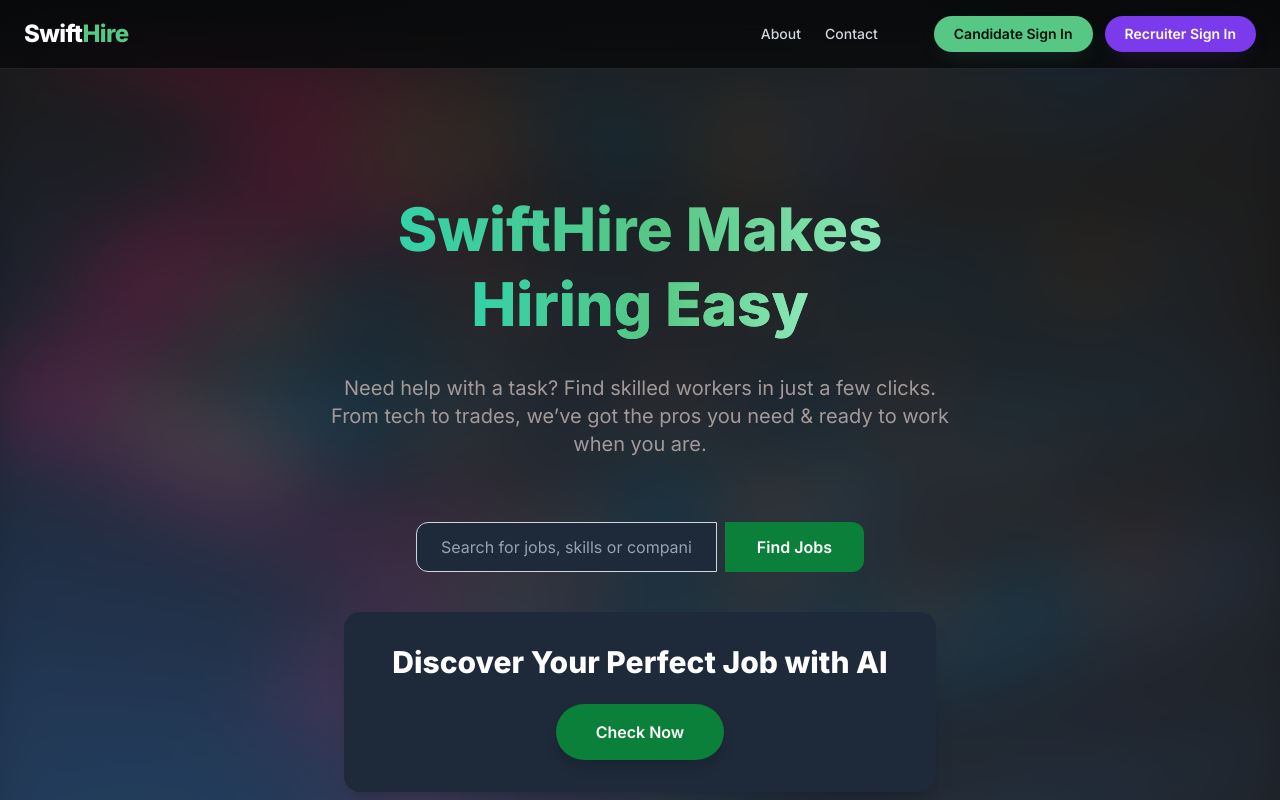
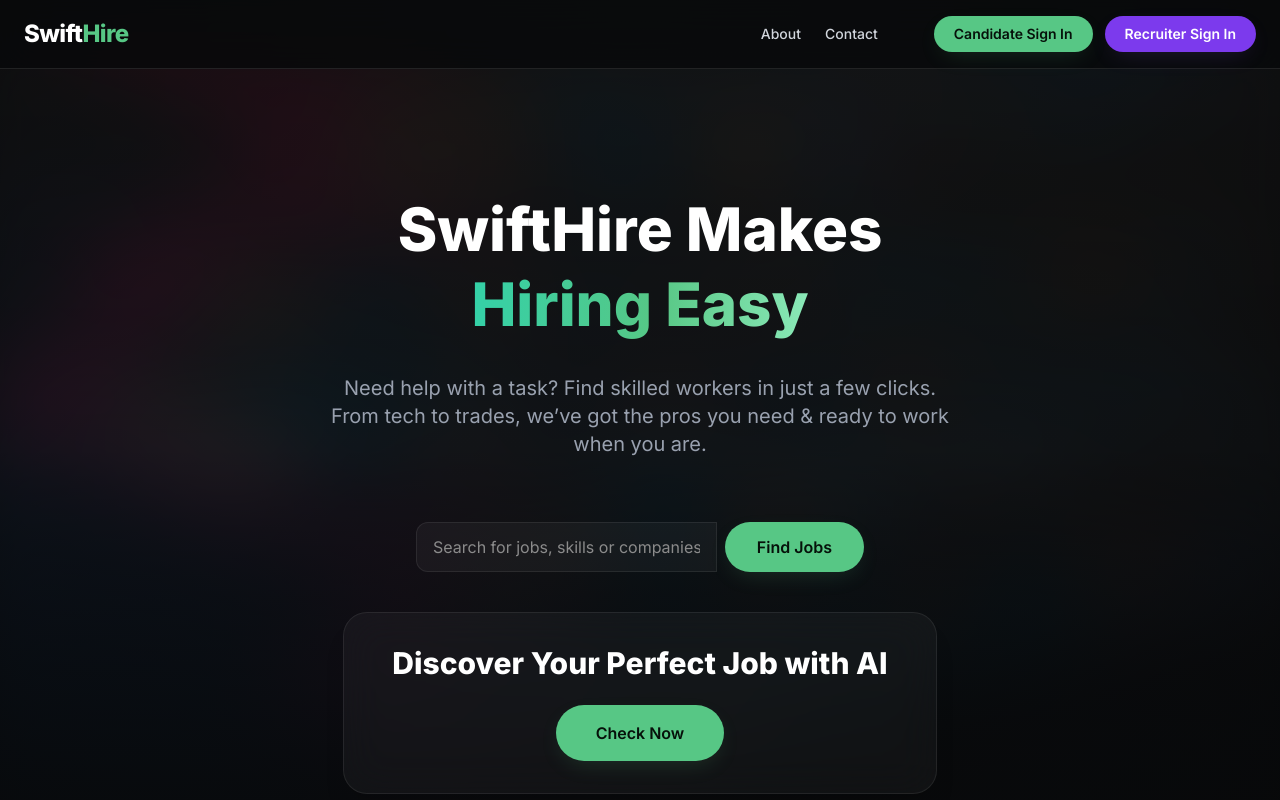
Before and after one commit to icodervivek/swifthire, a React (Vite) app in the folder client/: page / in a window 1280 px wide. Shown: the top 800 px of the page. Built offline with nearby package versions, Linux system fonts and the light colour scheme.

Commit message:
style(client): redesign home page hero sections and search bar
Replace the flat gray CTA card, clashing red accent text, and
mismatched search input border with the shared glass-card/field/
btn-primary system, and swap the green-teal-yellow gradient text for a
single cohesive brand gradient.

```diff
--- a/client/src/components/CollageSection.jsx
+++ b/client/src/components/CollageSection.jsx
@@ -27,7 +27,7 @@ const CollageSection = () => {
           variants={textVariants}
         >
           <h1 className="text-4xl md:text-5xl lg:text-6xl font-extrabold text-white leading-tight mb-6">
-            Skills Over <span className="text-[#57c785]">Resumes</span>, Talent Over <span className="text-[#d11c0f]">Titles</span>
+            Skills Over <span className="text-[#57c785]">Resumes</span>, Talent Over <span className="text-amber-400">Titles</span>
           </h1>
           <p className="text-gray-300 text-base sm:text-lg mb-6">
             Your abilities define your future, not just your degree. SwiftHire connects real talent to real opportunities with skill-first assessments and data-driven matching.
--- a/client/src/components/FirstSection.jsx
+++ b/client/src/components/FirstSection.jsx
@@ -11,12 +11,12 @@ const FirstSection = () => {
     <div className="relative w-full min-h-screen flex flex-col items-center justify-center text-center overflow-hidden px-4 sm:px-6 py-12 md:py-20">
       {/* Blurred background */}
       <div
-        className="absolute inset-0 bg-cover bg-center filter blur-2xl scale-110"
+        className="absolute inset-0 bg-cover bg-center filter blur-2xl scale-110 opacity-60"
         style={{ backgroundImage: `url(${CoverImg})` }}
       ></div>
 
       {/* Overlay */}
-      <div className="absolute inset-0 bg-black/20"></div>
+      <div className="absolute inset-0 bg-gradient-to-b from-black/40 via-black/50 to-[#08090a]"></div>
 
       {/* Content */}
       <motion.div
@@ -27,19 +27,19 @@ const FirstSection = () => {
       >
         {/* Heading */}
         <motion.h1
-          className="text-4xl md:text-5xl lg:text-6xl font-extrabold leading-snug md:leading-tight masked-text break-words mt-16 md:mt-20"
+          className="text-4xl md:text-5xl lg:text-6xl font-extrabold leading-snug md:leading-tight text-white break-words mt-16 md:mt-20"
           initial={{ opacity: 0, y: -20 }}
           animate={{ opacity: 1, y: 0 }}
           transition={{ duration: 1, delay: 0.2 }}
         >
           SwiftHire Makes
           <br />
-          <span className="next-level-txt text-[#57c785]">Hiring Easy</span>
+          <span className="next-level-txt">Hiring Easy</span>
         </motion.h1>
 
         {/* Subheading */}
         <motion.p
-          className="mt-6 md:mt-8 text-sm sm:text-base md:text-lg lg:text-xl text-[#a39999] break-words max-w-2xl"
+          className="mt-6 md:mt-8 text-sm sm:text-base md:text-lg lg:text-xl text-gray-400 break-words max-w-2xl"
           initial={{ opacity: 0 }}
           animate={{ opacity: 1 }}
           transition={{ duration: 1, delay: 0.4 }}
@@ -65,7 +65,7 @@ const FirstSection = () => {
           initial={{ opacity: 0, y: 30 }}
           animate={{ opacity: 1, y: 0 }}
           transition={{ duration: 0.8 }}
-          className="text-center bg-gray-800 py-16 md:py-8 px-12 rounded-2xl shadow-xl mt-10 mx-auto "
+          className="glass-card text-center py-16 md:py-8 px-12 rounded-3xl shadow-xl mt-10 mx-auto"
         >
           <p className="text-3xl md:text-3xl font-extrabold mb-6 text-white">
             Discover Your Perfect Job with AI
@@ -74,7 +74,7 @@ const FirstSection = () => {
             <motion.button
               whileHover={{ scale: 1.05 }}
               whileTap={{ scale: 0.95 }}
-              className="bg-[#0a803b] text-white font-semibold px-8 md:px-10 py-3 md:py-4 rounded-full shadow-lg transition-transform cursor-pointer"
+              className="btn-primary px-8 md:px-10 py-3 md:py-4 cursor-pointer"
             >
               Check Now
             </motion.button>
--- a/client/src/components/HeroSection.jsx
+++ b/client/src/components/HeroSection.jsx
@@ -22,7 +22,7 @@ const HeroSection = () => {
     <section className="py-16 px-6 sm:px-10 lg:px-20 bg-gradient-to-b from-[#0a0a0a] to-[#111111]">
       <div className="text-center max-w-5xl mx-auto mb-14">
         <h2 className="text-4xl sm:text-5xl md:text-6xl font-extrabold text-white mb-4">
-          What would you like to <span className="text-[#57c785]">do?</span>
+          What would you like to <span className="next-level-txt">do?</span>
         </h2>
         <p className="text-gray-400 text-lg sm:text-xl">
           Choose an option below to find your path. Whether you want to find a job, hire a candidate, or explore AI-based recommendations, we’ve got you covered.
--- a/client/src/components/Search.jsx
+++ b/client/src/components/Search.jsx
@@ -30,26 +30,14 @@ const Search = ({ initialQuery = "", onSearch }) => {
         onChange={(e) => setQuery(e.target.value)}
         onKeyDown={handleEnter}
         className="
+          field
           flex-1
-          px-4 sm:px-5 md:px-6
-          py-3
           rounded-t-xl sm:rounded-l-xl sm:rounded-tr-none
-          border border-gray-300
-          focus:outline-none focus:ring-2 focus:ring-[#57c785]
-          bg-gray-800 text-white placeholder-gray-400
         "
       />
       <button
         onClick={handleSearch}
-        className="
-          px-6 sm:px-6 md:px-8
-          py-3
-          bg-[#0a803b] hover:bg-[#4cb377]
-          text-white font-semibold
-          rounded-b-xl sm:rounded-r-xl sm:rounded-bl-none
-          transition-colors cursor-pointer
-          flex-shrink-0
-        "
+        className="btn-primary px-6 sm:px-6 md:px-8 py-3 rounded-b-xl sm:rounded-r-xl sm:rounded-bl-none cursor-pointer flex-shrink-0"
       >
         Find Jobs
       </button>
```
